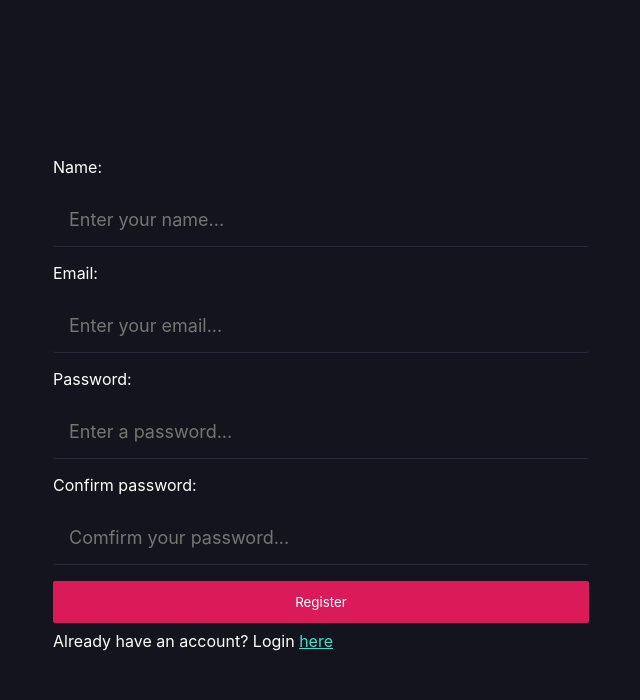
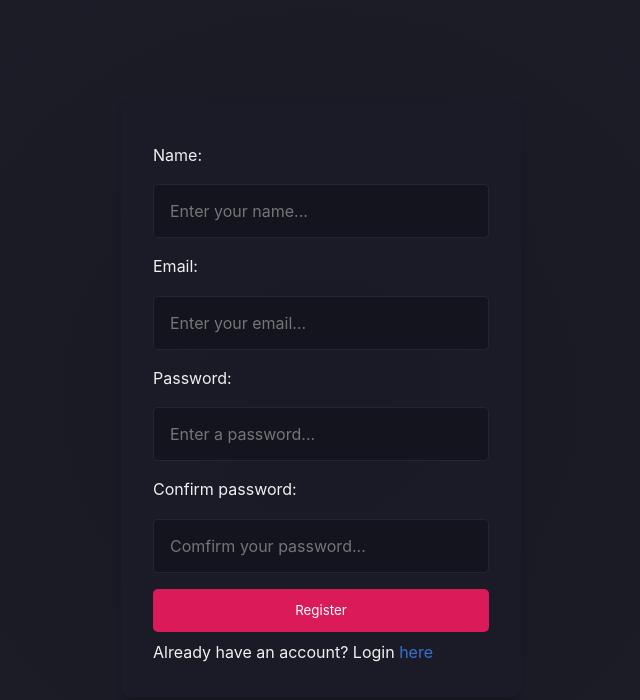
Before and after one commit to Devkarpenter/chat-app, a React (Vite) app: page /register in a window 1280 px wide. Shown: the top 700 px of the page, without its empty margins (319-959 px from the left). Built offline with nearby package versions, Linux system fonts and the light colour scheme; no server answers.

Commit message:
css changes

```diff
--- a/src/index.css
+++ b/src/index.css
@@ -1,14 +1,13 @@
 /* Global settings */
-
-:root{
-    --mainBgColor:rgba(20,20,31,11);
-    --secondaryBgColor:rgba(27,27,39,1);
-    --borderColor1:rgba(40,41,57,1);
-    --borderColor2:rgba(79,86,105,1);
-    --textColorMain:#fff;
-    --textColorSecondary:rgb(226, 227, 232);
-    --themeColorMain:rgba(219,26,90,1);
-    --themeColorSecondary:#386fd2;
+:root {
+  --mainBgColor: rgba(20, 20, 31, 0.9);
+  --secondaryBgColor: rgba(27, 27, 39, 0.9);
+  --borderColor1: rgba(40, 41, 57, 0.8);
+  --borderColor2: rgba(79, 86, 105, 0.8);
+  --textColorMain: #f0f0f0;
+  --textColorSecondary: #e0e0e0;
+  --themeColorMain: rgba(219, 26, 90, 1);
+  --themeColorSecondary: #386fd2;
 }
 
 * {
@@ -17,173 +16,186 @@
   box-sizing: border-box;
   font-family: -apple-system, BlinkMacSystemFont, 'Segoe UI', Roboto, Oxygen, Ubuntu, Cantarell,
       'Open Sans', 'Helvetica Neue', sans-serif;
-  }
-
-a{
-  color: #40e0d0;
 }
 
-body{
-    background-color: var(--mainBgColor);
-    color: var(--textColorMain);
+a {
+  color: var(--themeColorSecondary);
+  text-decoration: none;
+  transition: color 0.3s;
 }
 
-.container{
+a:hover {
+  color: var(--themeColorMain);
+}
+
+body {
+  background-color: var(--mainBgColor);
+  color: var(--textColorMain);
+  font-size: 16px;
+  line-height: 1.6;
+}
+
+.container {
   max-width: 600px;
-  margin:20px auto;
+  margin: 20px auto;
 }
 
 /* Login & Register Pages */
-
-.auth--container{
+.auth--container {
   height: 100vh;
   display: flex;
   align-items: center;
   justify-content: center;
+  background: radial-gradient(circle, rgba(20, 20, 31, 0.8), rgba(27, 27, 39, 0.8));
 }
 
-.form--wrapper{
-  width: 600px;
-  width: 600px;
+.form--wrapper {
+  width: 100%;
+  max-width: 400px;
   padding: 2em;
+  background-color: var(--secondaryBgColor);
+  border-radius: 10px;
+  box-shadow: 0 4px 8px rgba(0, 0, 0, 0.2);
 }
 
-.field--wrapper{
+.field--wrapper {
   display: flex;
   flex-direction: column;
   gap: 1em;
   padding: 0.5em 0;
 }
 
-
-
 /* Form Input Styling */
-
-input[type="text"], input[type="password"], input[type="email"], textarea{
+input[type="text"], input[type="password"], input[type="email"], textarea {
   background: var(--mainBgColor);
-  border: none;
-  border-bottom: 1px solid var(--borderColor1);
+  border: 1px solid var(--borderColor1);
   padding: 1rem;
-  border-radius: 3px;
+  border-radius: 5px;
   width: 100%;
-  color: var(--color-light);
+  color: var(--textColorMain);
   outline: none;
-  font-size: 18px;
-  text-shadow: none !important;
+  font-size: 16px;
+  transition: border-color 0.3s;
 }
 
+input[type="text"]:focus, input[type="password"]:focus, input[type="email"]:focus, textarea:focus {
+  border-color: var(--themeColorMain);
+}
 
 /* Button Styling */
-
-.btn{
-  padding: 0.5em 1em;
+.btn {
+  padding: 0.75em 1.5em;
   border: none;
-  border-radius: 2px;
+  border-radius: 5px;
   cursor: pointer;
-  transition: 0.3s;
+  transition: background-color 0.3s, transform 0.2s;
 }
 
-.btn--lg{
+.btn--lg {
   padding: 1em 2em;
 }
 
-.btn--main{
-  background-color: rgba(219,26,90,1);
+.btn--main {
+  background-color: var(--themeColorMain);
   color: #fff;
 }
 
-.btn--secondary{
-  background-color: #8db3dd;
+.btn--secondary {
+  background-color: var(--themeColorSecondary);
+  color: #fff;
 }
 
-.btn:hover{
-  opacity: 0.7;
+.btn:hover {
+  opacity: 0.8;
+  transform: translateY(-2px);
 }
 
 /* Header Styling */
-
-#header--wrapper{
+#header--wrapper {
   background-color: var(--mainBgColor);
-  padding: 1em;
+  padding: 1em 2em;
   display: flex;
   justify-content: space-between;
-  border-radius: 10px 10px 0 0;
-  border:1px solid var(--borderColor1);
+  align-items: center;
+  border-radius: 10px;
+  border: 1px solid var(--borderColor1);
   border-bottom: none;
+  box-shadow: 0 4px 6px rgba(0, 0, 0, 0.1);
 }
 
-.header--link{
-  color: #c7d8eb;
+.header--link {
+  color: var(--textColorSecondary);
   cursor: pointer;
-  transition: 0.3s;
+  transition: color 0.3s;
 }
 
-.header--link:hover{
-  color: #8db3dd;
+.header--link:hover {
+  color: var(--themeColorMain);
 }
 
 /* Room Styling */
-
-.room--container{
+.room--container {
   padding: 2em;
   background-color: var(--secondaryBgColor);
-  border-radius: 0 0 10px 10px;
-  border:1px solid var(--borderColor1);
+  border-radius: 10px;
+  border: 1px solid var(--borderColor1);
+  box-shadow: 0 4px 6px rgba(0, 0, 0, 0.1);
 }
 
-#message--form{
+#message--form {
   display: flex;
   flex-direction: column;
-  gap: 0.5em;
+  gap: 1em;
 }
 
-.send-btn--wrapper{
+.send-btn--wrapper {
   display: flex;
   justify-content: flex-end;
 }
 
-.message--wrapper{
+.message--wrapper {
   display: flex;
-  flex-wrap: wrap;
   flex-direction: column;
-  gap: 0.5em;
-  margin:1em;
+  gap: 1em;
+  margin: 1em 0;
 }
 
-.message--header{
+.message--header {
   display: flex;
   justify-content: space-between;
   align-items: center;
+  margin-bottom: 0.5em;
 }
 
-.message--body{
-  padding: 0.5em 0;
+.message--body {
+  padding: 1em;
   color: var(--textColorSecondary);
   background-color: var(--themeColorMain);
-  padding: 1em;
   border-radius: 20px;
-  width:fit-content;
+  width: fit-content;
   max-width: 100%;
-  word-wrap: break-word; /* added */
+  word-wrap: break-word;
+  box-shadow: 0 2px 4px rgba(0, 0, 0, 0.1);
 }
 
-.message--body--owner{
-  border: 1px solid rgba(219,26,90,1);
+.message--body--owner {
+  border: 1px solid var(--themeColorMain);
   background-color: var(--secondaryBgColor);
 }
 
-.message-timestamp{
-  margin-left: 1em;
-  color: rgb(164, 161, 161);
+.message-timestamp {
+  color: #a4a1a1;
+  font-size: 0.8em;
 }
 
-.delete--btn{
-  color:#8db3dd;
+.delete--btn {
+  color: var(--themeColorSecondary);
   cursor: pointer;
-  transition: 0.3s;
+  transition: color 0.3s, transform 0.2s;
   width: 66px;
 }
 
-.delete--btn:hover{
-  color:red;
+.delete--btn:hover {
+  color: red;
+  transform: scale(1.1);
 }
```
